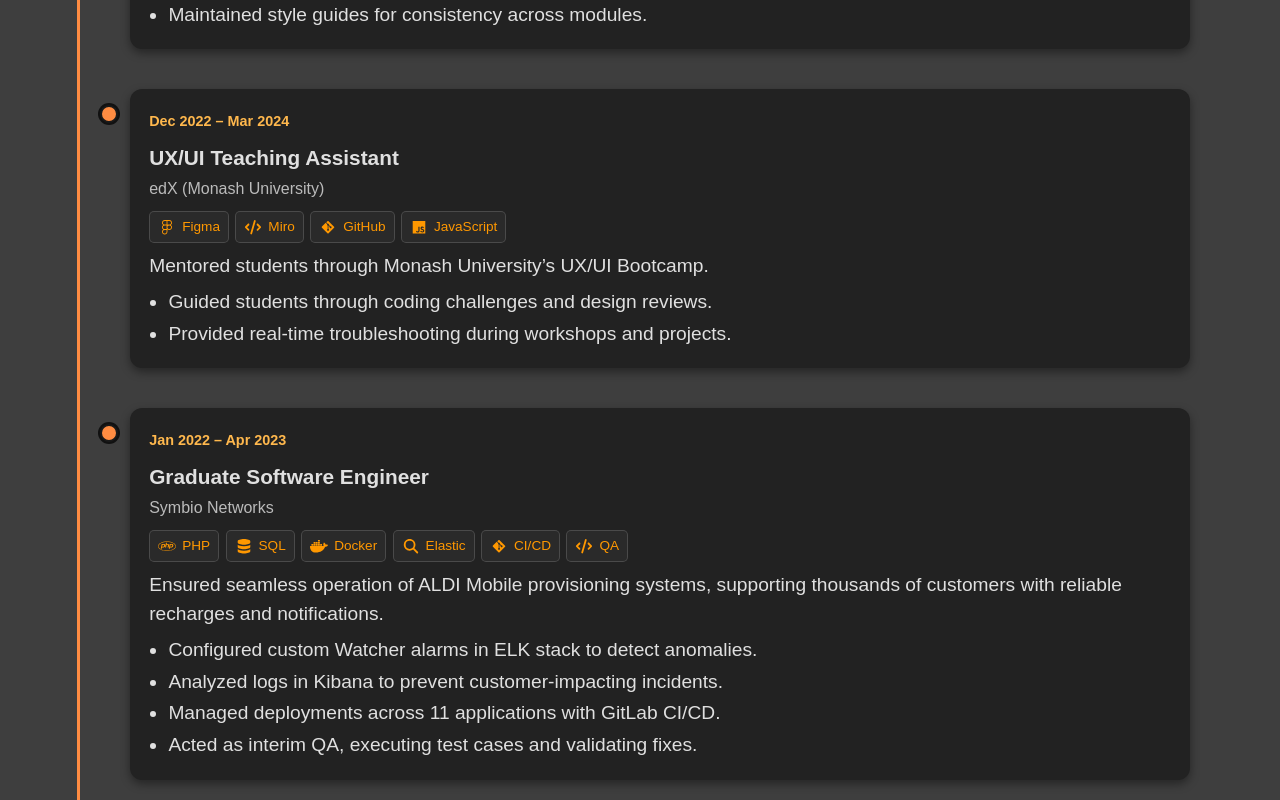
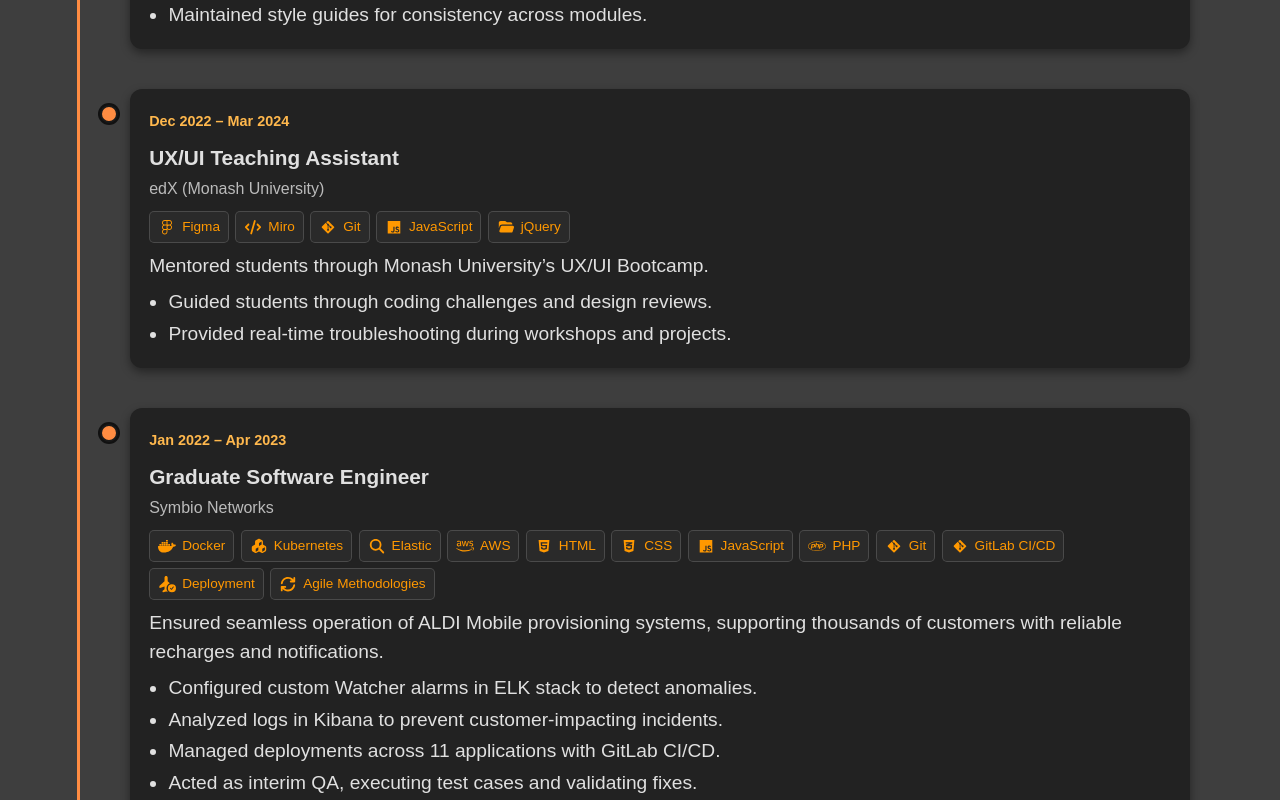
Before and after one commit to w0nght/jowee_portfolio, a React (Create React App) app: page / in a window 1280 px wide. Shown: the part 3261-4061 px from the top of the page. Built offline with nearby package versions, Linux system fonts and the light colour scheme; the HTML template or start-up script is replaced by a standard one.

Commit message:
Edit tags for each exp

```diff
--- a/src/components/ExperienceSection.jsx
+++ b/src/components/ExperienceSection.jsx
@@ -34,8 +34,11 @@ function ExperienceTAFE() {
     { label: "HTML", icon: "html" },
     { label: "CSS", icon: "css" },
     { label: "JavaScript", icon: "javascript" },
+    { label: "Bootstrap", icon: "bootstrap" },
+    { label: "Git", icon: "git" },
+    { label: "Photoshop", icon: "photoshop" },
+    { label: "Deployment", icon: "deployment" },
     { label: "Accessibility", icon: "accessibility" },
-    { label: "Photoshop", icon: "photoshop" },
   ];
   return (
     <ExperienceCard
@@ -62,8 +65,9 @@ function ExperienceEdX() {
   const tags = [
     { label: "Figma", icon: "figma" },
     { label: "Miro", icon: "miro" },
-    { label: "GitHub", icon: "git" },
+    { label: "Git", icon: "git" },
     { label: "JavaScript", icon: "javascript" },
+    { label: "jQuery", icon: "jquery" },
   ];
   return (
     <ExperienceCard
@@ -86,12 +90,18 @@ function ExperienceEdX() {
 // 📡 Symbio Networks
 function ExperienceSymbio() {
   const tags = [
+    { label: "Docker", icon: "docker" },
+    { label: "Kubernetes", icon: "kubernetes" },
+    { label: "Elastic", icon: "elastic" },
+    { label: "AWS", icon: "aws" },
+    { label: "HTML", icon: "html" },
+    { label: "CSS", icon: "css" },
+    { label: "JavaScript", icon: "javascript" },
     { label: "PHP", icon: "php" },
-    { label: "SQL", icon: "mysql" },
-    { label: "Docker", icon: "docker" },
-    { label: "Elastic", icon: "elastic" },
-    { label: "CI/CD", icon: "git" },
-    { label: "QA", icon: "code" },
+    { label: "Git", icon: "git" },
+    { label: "GitLab CI/CD", icon: "git" },
+    { label: "Deployment", icon: "deployment" },
+    { label: "Agile Methodologies", icon: "agile" },
   ];
   return (
     <ExperienceCard
--- a/src/components/Tag.js
+++ b/src/components/Tag.js
@@ -11,9 +11,11 @@ import {
   faDocker,
   faBootstrap,
   faFigma,
+  faAws,
 } from "@fortawesome/free-brands-svg-icons";
 import {
   faCode,
+  faFolderOpen,
   faWandMagicSparkles,
   faDatabase,
   faPalette,
@@ -21,6 +23,7 @@ import {
   faMagnifyingGlass,
   faUniversalAccess,
   faArrowsRotate,
+  faPlaneCircleCheck,
 } from "@fortawesome/free-solid-svg-icons";
 
 const iconMap = {
@@ -34,7 +37,8 @@ const iconMap = {
   "vanilla-js": faWandMagicSparkles,
   php: faPhp,
   docker: faDocker,
-  jquery: faJs, // fallback: no official jQuery icon in FA Free
+  aws: faAws,
+  jquery: faFolderOpen, // fallback: no official jQuery icon in FA Free
   "react-native": faReact, // reuse React icon
   bootstrap: faBootstrap,
   mysql: faDatabase, // fallback: use database icon
@@ -45,6 +49,7 @@ const iconMap = {
   elastic: faMagnifyingGlass, // fallback: elastic brand not in FA Free
   accessibility: faUniversalAccess,
   agile: faArrowsRotate,
+  deployment: faPlaneCircleCheck,
 };
 
 export default function Tag({ label, icon }) {
--- a/src/pages/CaseStudyFour.js
+++ b/src/pages/CaseStudyFour.js
@@ -11,12 +11,15 @@ export default function CaseStudyFour() {
           { label: "Docker", icon: "docker" },
           { label: "Kubernetes", icon: "kubernetes" },
           { label: "Elastic", icon: "elastic" },
+          { label: "AWS", icon: "aws" },
           { label: "HTML", icon: "html" },
           { label: "CSS", icon: "css" },
           { label: "JavaScript", icon: "javascript" },
           { label: "PHP", icon: "php" },
+          { label: "Git", icon: "git" },
           { label: "GitLab CI/CD", icon: "git" },
-          { label: "Git", icon: "git" },
+          { label: "Deployment", icon: "deployment" },
+          { label: "Agile Methodologies", icon: "agile" },
         ].map((t) => (
           <Tag key={t.label} label={t.label} icon={t.icon} />
         ))}
--- a/src/pages/CaseStudyThree.js
+++ b/src/pages/CaseStudyThree.js
@@ -12,6 +12,8 @@ export default function CaseStudyThree() {
           { label: "Bootstrap", icon: "bootstrap" },
           { label: "Git", icon: "git" },
           { label: "Photoshop", icon: "photoshop" },
+          { label: "Deployment", icon: "deployment" },
+          { label: "Accessibility", icon: "accessibility" },
         ].map((t) => (
           <Tag key={t.label} label={t.label} icon={t.icon} />
         ))}
```
